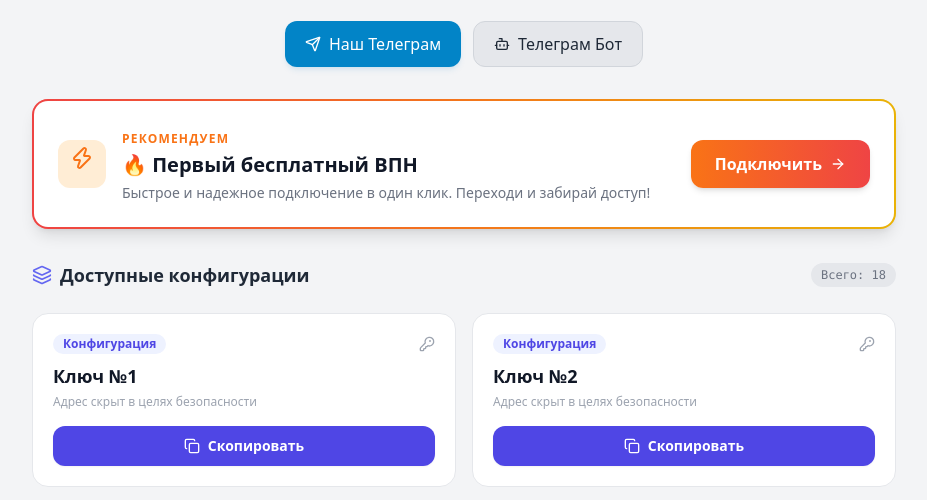
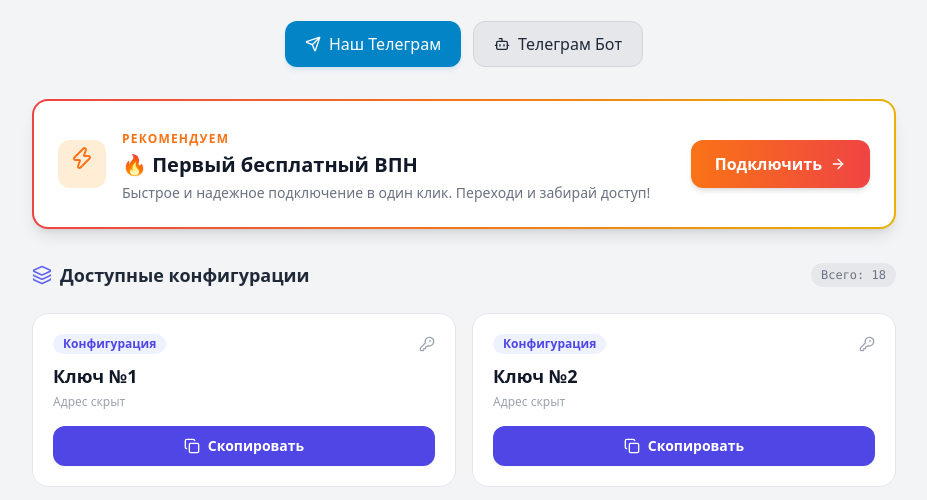
Before and after one commit to JDHcom/Whitenoise, a plain HTML site: page index.html in a window 1280 px wide. Shown: the part 228-728 px from the top of the page, without its empty margins (176-1103 px from the left). Drawn offline with nearby package versions, Linux system fonts and the light colour scheme.

Commit message:
Update index.html

```diff
--- a/index.html
+++ b/index.html
@@ -324,7 +324,7 @@
                             </div>
                             <h4 class="text-lg font-bold text-gray-900 dark:text-white">Ключ №${keyNumber}</h4>
                             <p class="text-xs text-gray-400 dark:text-gray-500 mt-1 truncate">
-                                Адрес скрыт в целях безопасности
+                                Адрес скрыт
                             </p>
                         </div>
                         <div class="flex gap-2">
```
